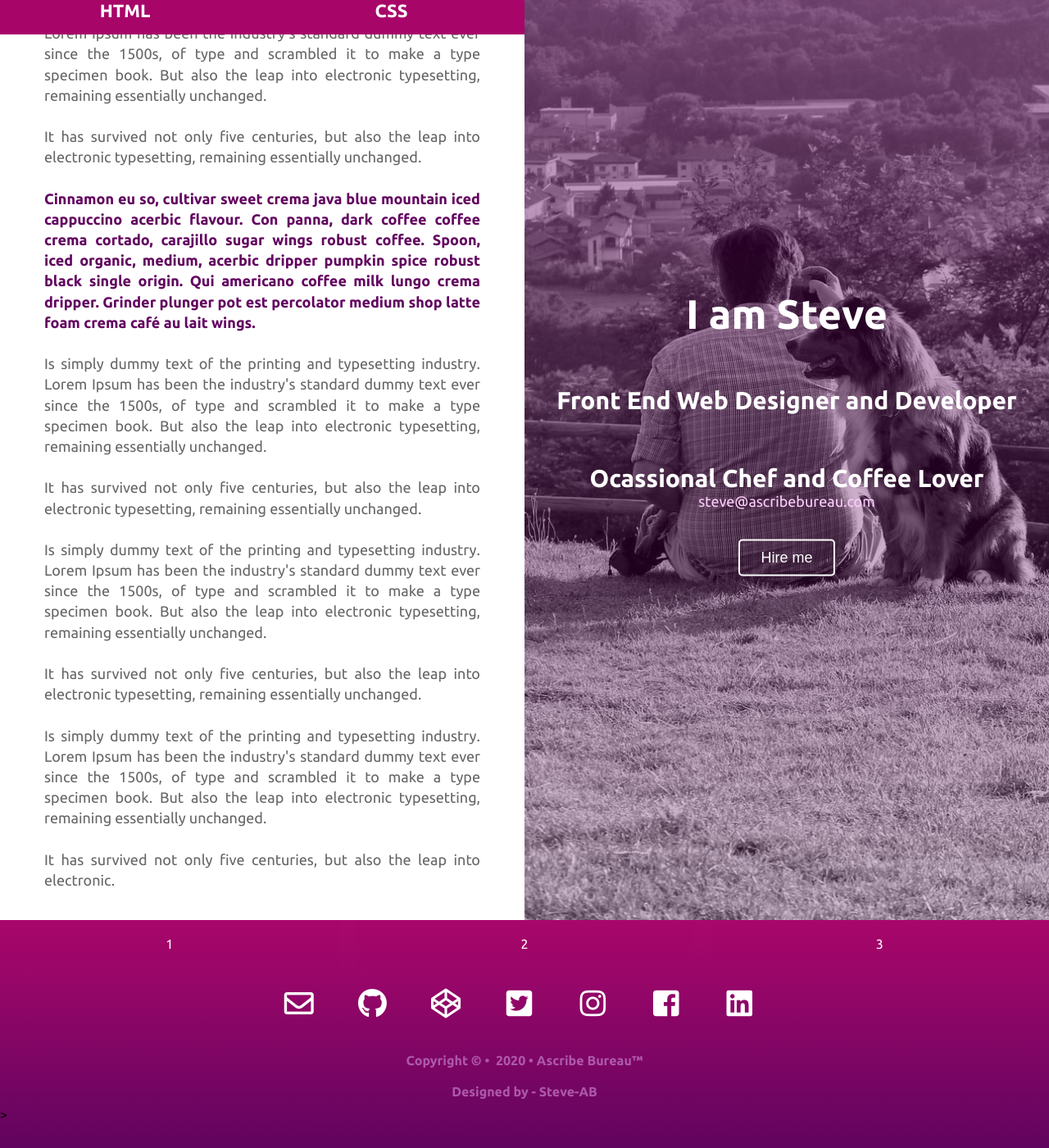
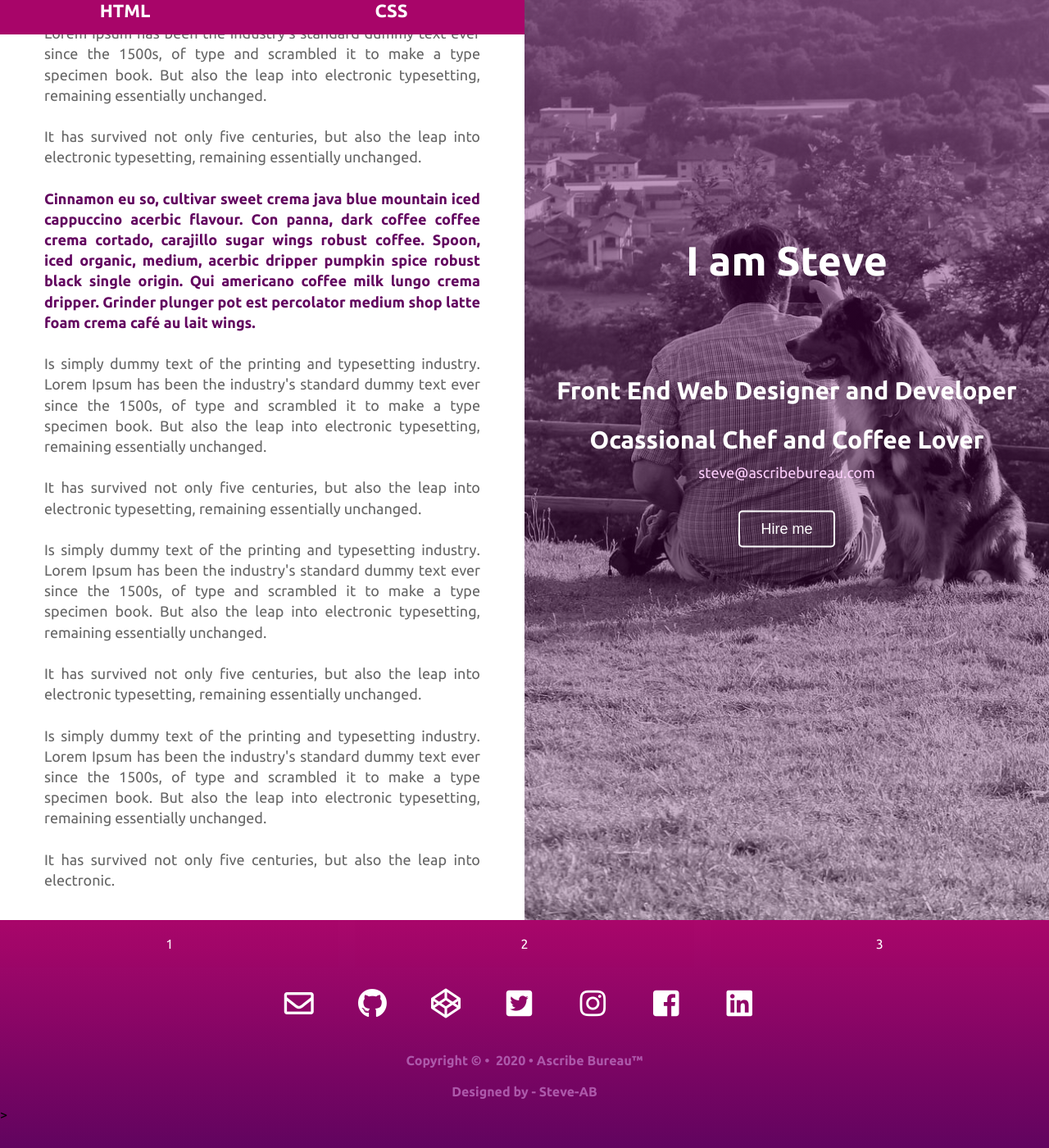
Before and after one commit to Steve-AB/Steve-AB.github.io, a Jekyll site: the page built from about/index.html, in a window 1280 px wide and 1400 px high, scrolled down 293 px. Shown: the whole window at 82% size. Built offline with Jekyll 4.4.1, drawn with Linux system fonts in a browser that asks for light colours; nearby versions of some CDN libraries.

Commit message:
Update about.css

```diff
--- a/css/about.css
+++ b/css/about.css
@@ -29,8 +29,12 @@
   margin-bottom: 0.5em;
   margin-top: 0.25em;
 }
-h2, h3 {
-  margin-top: 2em;
+h2 {
+  margin-bottom: 2em;
+  color: #ffffff;
+}
+h3 {
+  line-height: 2;
   color: #ffffff;
 }
 .highlight {
@@ -60,8 +64,7 @@
   font-weight: 400;
   text-decoration: none;
   color: #fdcefc;
-  margin-top: 1em;
-  padding-bottom: 1em;
+  margin-top: 2em;
 }
 .hero-text button {
   margin-top: 2em;
```
